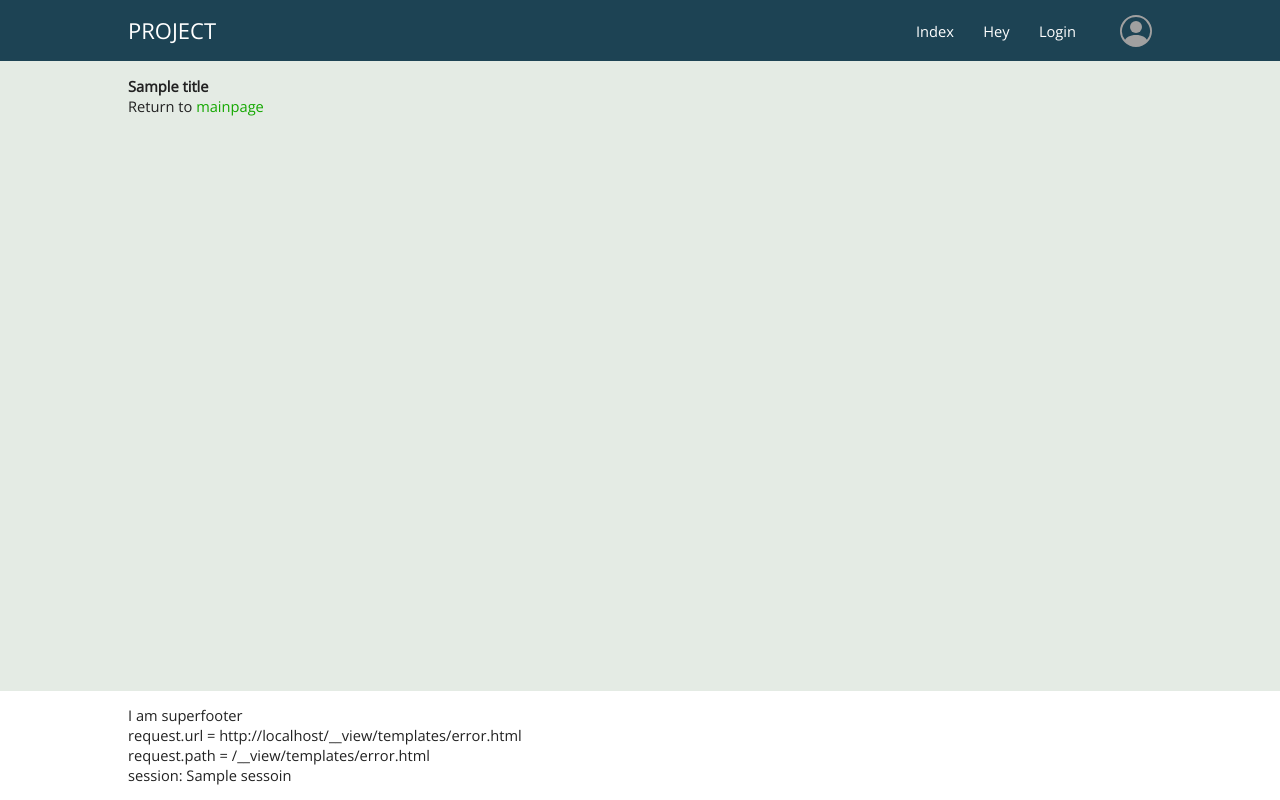
After one commit to Megapelsh/flask_test, a Flask app: template templates/error.html in a window 1280 px wide. The commit adds this page. Run offline with Flask 2, Linux system fonts and the light colour scheme; the template is opened without the code that fills it: most values are stand-ins (such as "Sample title", 1, 10 or a date in 2020).

Commit message:
add profile page and error handlers

```diff
--- a/app.py
+++ b/app.py
@@ -1,4 +1,4 @@
-from flask import Flask, render_template, url_for, request, flash
+from flask import Flask, render_template, url_for, request, flash, session, redirect, abort
 import requests
 from dotenv import load_dotenv
 import os
@@ -67,20 +67,45 @@ def hey():
 @app.route("/login", methods=["POST", "GET"])
 def login():
     print(url_for("login"))
+    print(request)
+    print(request.form)
 
-    if request.method == "POST":
-        print(request.form)
-        print(request)
-        if request.form["email"] and len(request.form["password"]) > 2:
-            flash("Login success", category="success")
-        else:
-            flash("You must to fill all the fields correctly", category="error")
+    if 'userLogged' in session:
+        return redirect(url_for('profile', username=session['userLogged']))
+
+    if request.method == "POST" and request.form["email"] and len(request.form["password"]) > 2:
+
+        if request.form['email'] == '1@w.t' and request.form['password'] == '123':
+            session['userLogged'] = request.form['email']
+            return redirect(url_for('profile', username=session['userLogged']))
+        flash("Login success", category="success")
+
+    elif request.method == 'POST':
+        flash("You must to fill all the fields correctly", category="error")
     return render_template("login.html", title="LogIn")
+
+
+@app.route("/profile/<username>")
+def profile(username):
+    # return f"User {username} profile"
+    if 'userLogged' not in session or session['userLogged'] != username:
+        abort(401)
+    return render_template("profile.html", title="Profile", username=session['userLogged'])
+
+
+@app.route("/logout")
+def logout():
+    return f"You are logged out {session.pop('userLogged', None)} profile"
 
 
 @app.errorhandler(404)
 def page_not_found(error):
-    return render_template("404.html", title="Page not found")
+    return render_template("404.html", title="Page not found"), 404
+
+
+@app.errorhandler(401)
+def error_page(error):
+    return render_template('error.html', title="Error 401", error=error), 401
 
 
 if __name__ == '__main__':
--- a/static/css/styles.css
+++ b/static/css/styles.css
@@ -8,15 +8,16 @@
     color: rgb(34, 34, 34);
 }
 
-
-
-
 html,
 body {
     display: flex;
     flex-direction: column;
     height: 100%;
     background: #e4ebe4;
+}
+
+a {
+    color: #14a800;
 }
 
 header {
--- /dev/null
+++ b/templates/error.html
@@ -0,0 +1,8 @@
+{% extends 'main.html' %}
+
+{% block content %}
+    <p>{{ error }}</p>
+
+    <p>Return to <a href="{{ url_for('index') }}">mainpage</a></p>
+
+{% endblock %}
--- a/templates/footer.html
+++ b/templates/footer.html
@@ -3,5 +3,6 @@
     <p>I am superfooter</p>
     <p> request.url = {{ path }} </p>
     <p>request.path = {{ request.path }} </p>
+    <p>session: {{ sessoin }}</p>
 {#    <p>url_for(request.endpoint) = {{ url_for(request.endpoint) }} </p>#}
 </div>
```
Also changed, not shown: templates/profile.html (added, +7 -0 lines).
